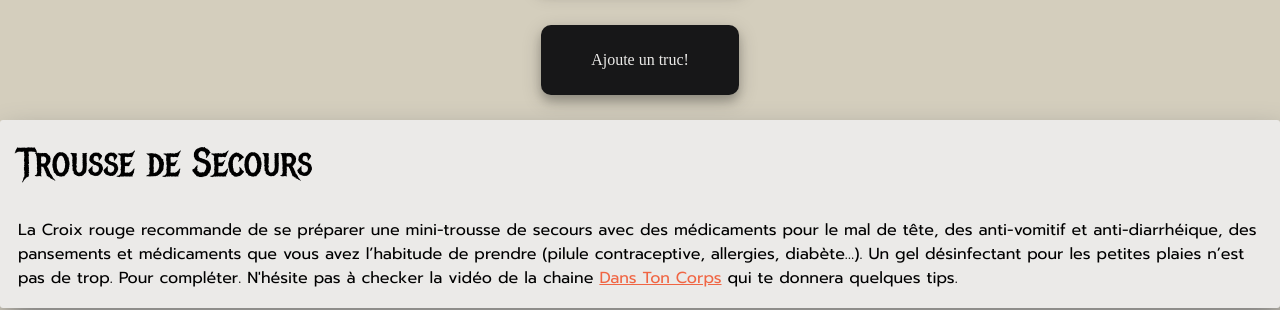
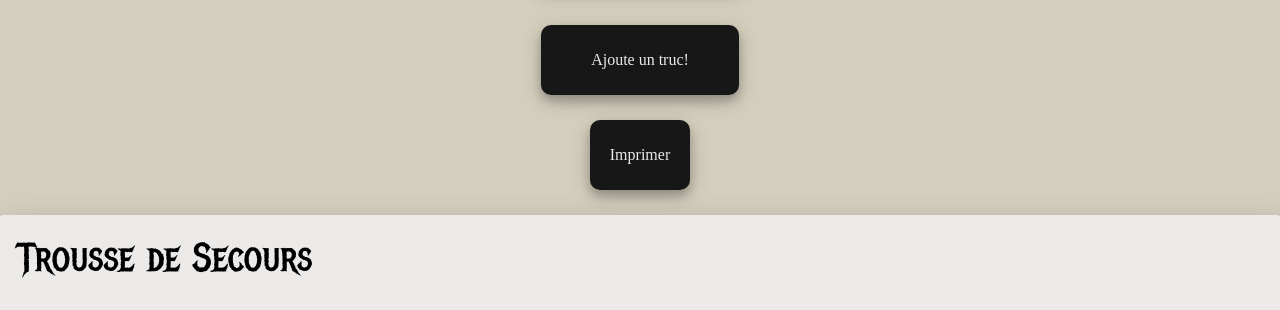
Before and after one commit to ClementPremartin/survivre-au-hellfest, a website: page survie.html in a window 1280 px wide. Shown: the part 1300-1610 px from the top of the page. Drawn offline with Linux system fonts and the light colour scheme; a web font is replaced by a local one.

Commit message:
add print button

```diff
--- a/style.css
+++ b/style.css
@@ -627,6 +627,24 @@ h2, .trousse-de-secours {
   margin-bottom: 25px;
 }
 
+.print-button {
+  height: 70px;
+  width: 100px;
+  box-shadow: 0 6px 10px 0 rgba(0, 0, 0, 0.2), 0 6px 20px 0 rgba(0, 0, 0, 0.19);
+  border: none;
+  align-self: center;
+  margin-bottom: 25px;
+  border-radius: 10px;
+  font: var(--common-font);
+  color: var(--light-alternative);
+  background:var(--dark)
+}
+
+.print-button:active{
+  background: var(--primary-color);
+  color: var(--dark);
+}
+
 #inputId {
   margin-bottom:3% ;
   padding-left: 25px;
--- a/survie.html
+++ b/survie.html
@@ -119,6 +119,8 @@
     </div>
   </form>
 
+  <button class="print-button" onclick="window.print()">Imprimer</button>
+
 </div>
 
 
--- a/survie.js
+++ b/survie.js
@@ -1,5 +1,6 @@
 
 /* Code js Clément */
+/* Add element in checklist Start*/
 
 const addSomething = document.getElementById("form-survie");
 const toDoInput = document.getElementById("inputId");
@@ -28,6 +29,6 @@ addSomething.onsubmit = function (event){
 
 };
 
-
+/* Add element in checklist End*/
 
 /* Code js Clément */
```
